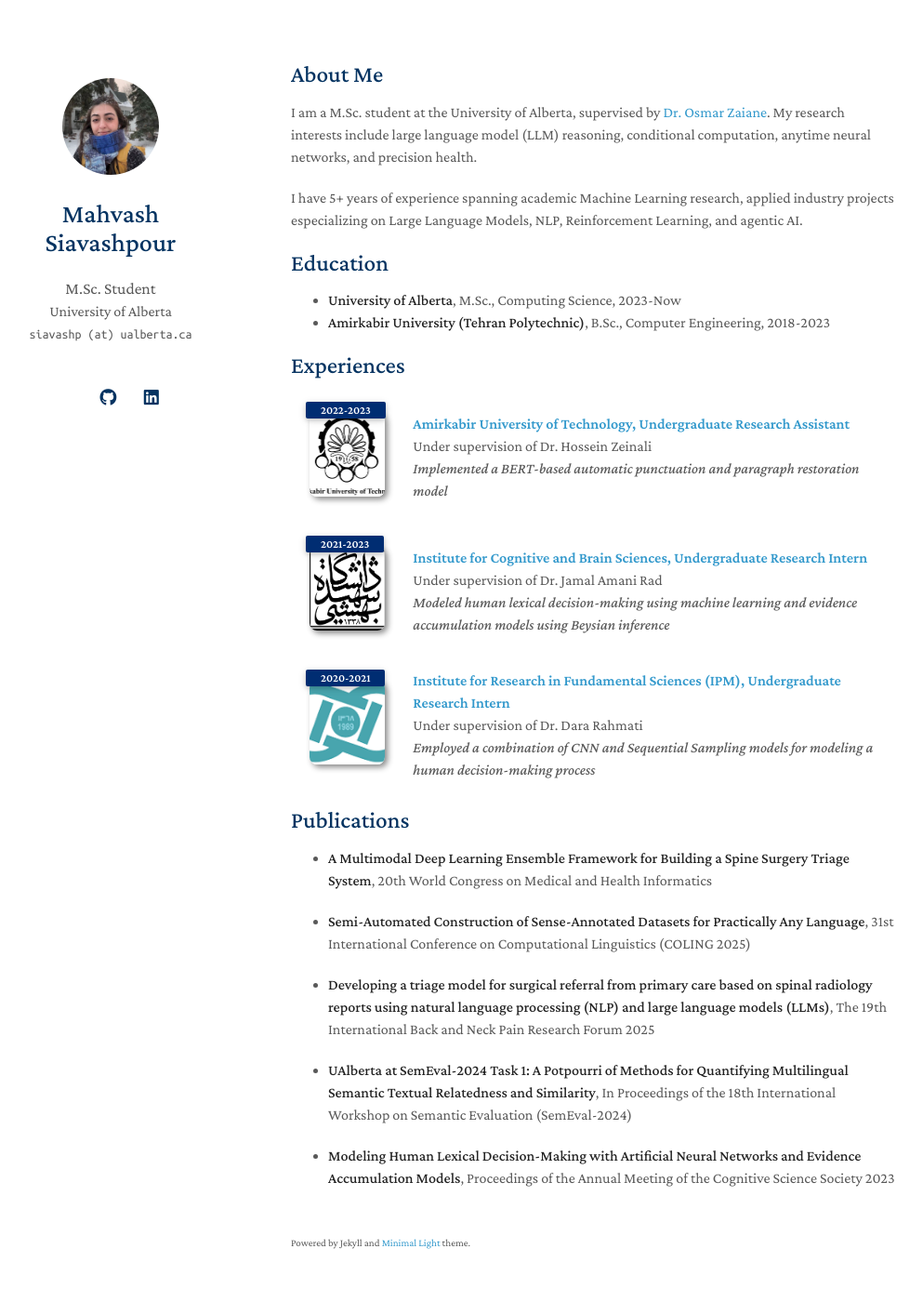
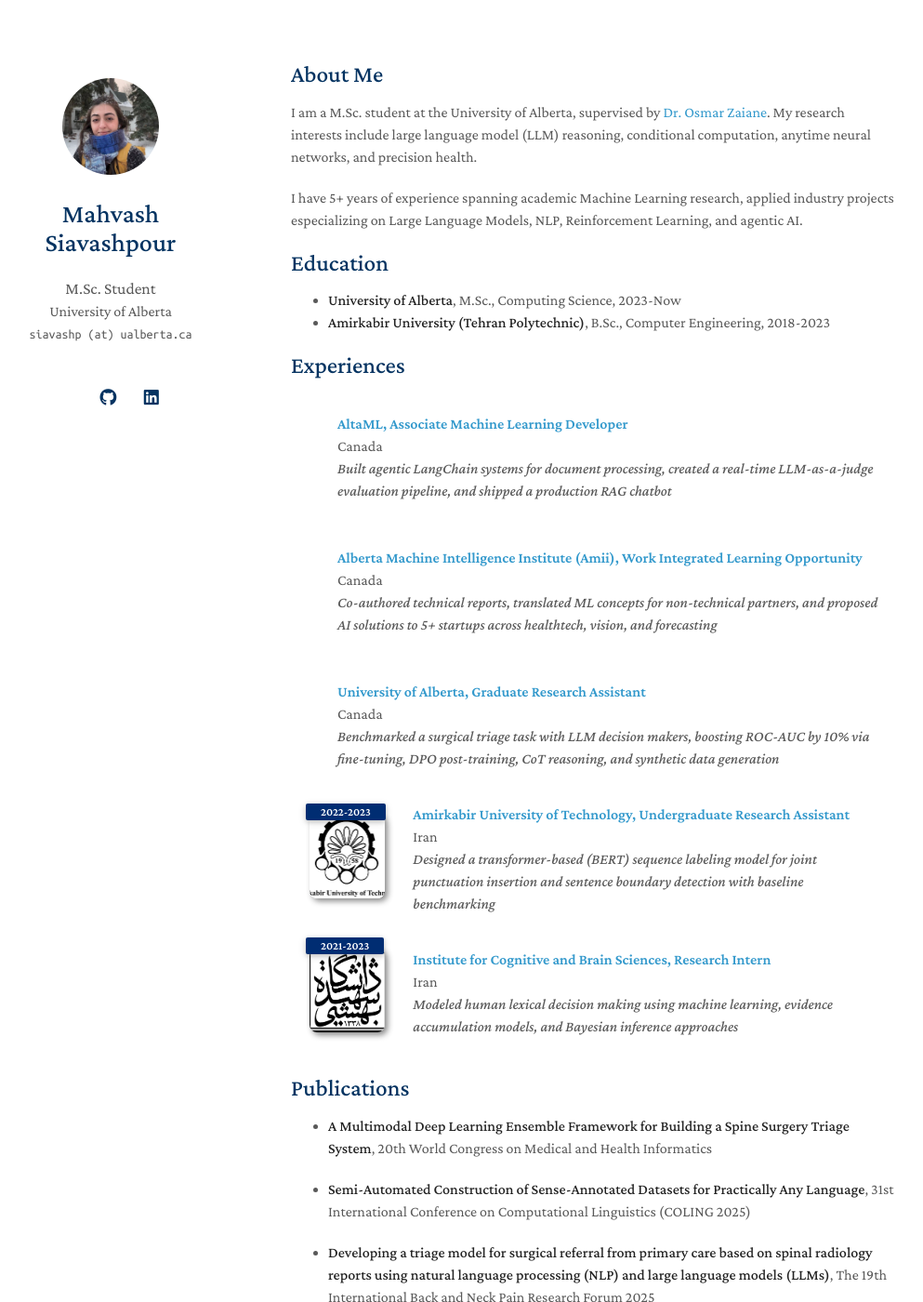
Before and after one commit to mahvash-siavashpour/mahvash-siavashpour.github.io, a Jekyll site: the page built from index.md, in a window 1280 px wide and 1400 px high. Shown: the whole window at 93% size, without its empty margins (157-1150 px from the left). Built offline with Jekyll 4.4.1, drawn with Linux system fonts in a browser that asks for light colours; a style sheet for code colours, icons or effects is not loaded; our own code applies the rules of GitHub Pages for plain Markdown files.

Commit message:
update pub

```diff
--- a/_data/publications.yml
+++ b/_data/publications.yml
@@ -1,19 +1,28 @@
 main:
+
+  - title: AltaML, Associate Machine Learning Developer
+    conference_short: 2025-Present
+    conference: Built agentic LangChain systems for document processing, created a real-time LLM-as-a-judge evaluation pipeline, and shipped a production RAG chatbot
+    authors: Canada
+
+  - title: Alberta Machine Intelligence Institute (Amii), Work Integrated Learning Opportunity
+    conference_short: 2024-2025
+    conference: Co-authored technical reports, translated ML concepts for non-technical partners, and proposed AI solutions to 5+ startups across healthtech, vision, and forecasting
+    authors: Canada
+
+  - title: University of Alberta, Graduate Research Assistant
+    conference_short: 2024-Present
+    conference: Benchmarked a surgical triage task with LLM decision makers, boosting ROC-AUC by 10% via fine-tuning, DPO post-training, CoT reasoning, and synthetic data generation
+    authors: Canada
 
   - title: Amirkabir University of Technology, Undergraduate Research Assistant
     conference_short: 2022-2023
-    conference: Implemented a BERT-based automatic punctuation and paragraph restoration model
-    authors: Under supervision of Dr. Hossein Zeinali
+    conference: Designed a transformer-based (BERT) sequence labeling model for joint punctuation insertion and sentence boundary detection with baseline benchmarking
+    authors: Iran
     image: ./assets/img/Amirkabir.jpg
 
-  - title: Institute for Cognitive and Brain Sciences, Undergraduate Research Intern
+  - title: Institute for Cognitive and Brain Sciences, Research Intern
     conference_short: 2021-2023
-    conference: Modeled human lexical decision-making using machine learning and evidence accumulation models using Beysian inference
-    authors: Under supervision of Dr. Jamal Amani Rad
+    conference: Modeled human lexical decision making using machine learning, evidence accumulation models, and Bayesian inference approaches
+    authors: Iran
     image: ./assets/img/Brain.jpg
-
-  - title: Institute for Research in Fundamental Sciences (IPM), Undergraduate Research Intern
-    conference_short: 2020-2021
-    conference: Employed a combination of CNN and Sequential Sampling models for modeling a human decision-making process
-    authors: Under supervision of Dr. Dara Rahmati
-    image: ./assets/img/IPM.jpg
```
